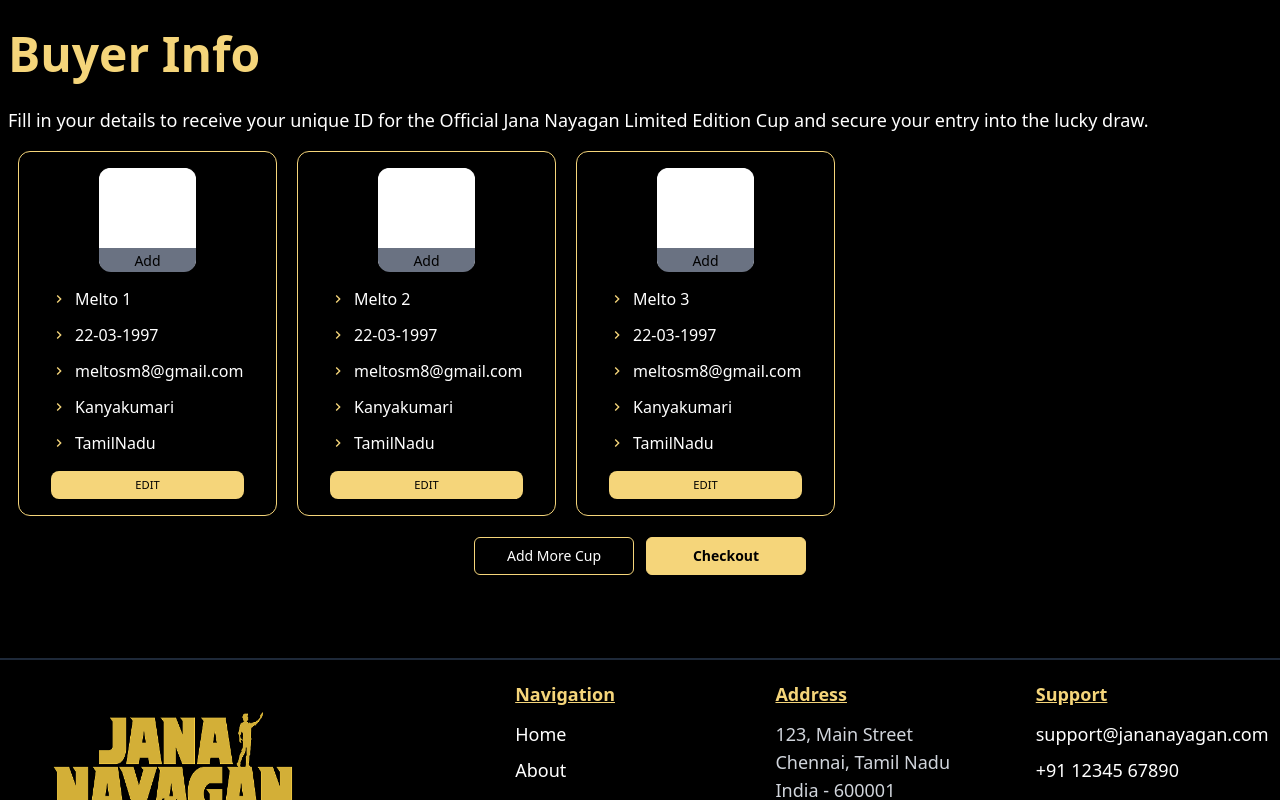
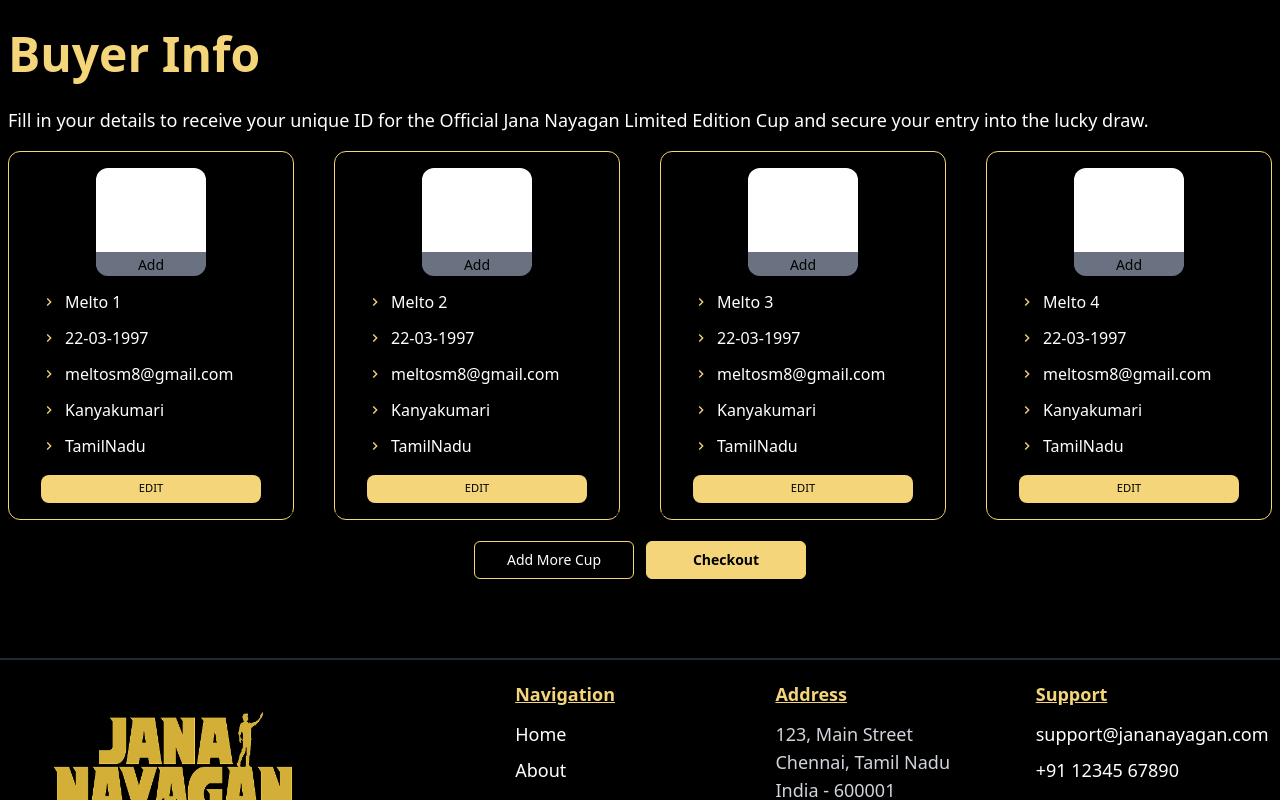
Before and after one commit to sugimx/jananayagan, a Next.js app: page /product in a window 1280 px wide. Shown: the part 590-1390 px from the top of the page. Built offline with nearby package versions, Linux system fonts and the light colour scheme.

Commit message:
slider error is fixed

```diff
--- a/package.json
+++ b/package.json
@@ -14,8 +14,7 @@
     "react": "19.1.0",
     "react-dom": "19.1.0",
     "react-icons": "^5.5.0",
-    "react-slick": "^0.31.0",
-    "slick-carousel": "^1.8.1"
+    "swiper": "^12.0.2"
   },
   "devDependencies": {
     "@eslint/eslintrc": "^3",
@@ -23,7 +22,6 @@
     "@types/node": "^20",
     "@types/react": "^19",
     "@types/react-dom": "^19",
-    "@types/react-slick": "^0.23.13",
     "eslint": "^9",
     "eslint-config-next": "15.5.4",
     "tailwindcss": "^4.1.13",
--- a/src/app/globals.css
+++ b/src/app/globals.css
@@ -52,3 +52,7 @@
 .slick-list {
   margin: 0 -10px;
 }
+
+.slider-card {
+  min-width: 200px;
+}
--- a/src/components/layouts/user/AddMoreForm.tsx
+++ b/src/components/layouts/user/AddMoreForm.tsx
@@ -8,7 +8,10 @@ const AddMoreForm = () => {
     return (
         <>
             <div className='absolute top-20 w-full md:flex justify-center items-center'>
-                <div className='bg-black border-1 border-[#F5D57A] w-full md:w-[50%] lg:w-[30%] md:h-full px-3 md:px-10 py-5 rounded-xl'>
+                <div className='bg-black border-1 border-[#F5D57A] w-full md:w-[50%] lg:w-[30%] md:h-full px-3 md:px-10 py-5 rounded-xl relative'>
+                    <div className='w-full h-5 absolute top-0 left-0 flex justify-end px-2 py-3'>
+                        <FaUserEdit />
+                    </div>
                     <div>
                         <h1 className='text-[#F5D57A] text-[1.5rem] font-semibold'>Buyer Info</h1>
                         <p className='text-sm'>Fill in your details to receive your unique ID for the Official Jana Nayagan Collector’s Mug and secure your entry into the lucky draw.</p>
@@ -28,7 +31,7 @@ const AddMoreForm = () => {
                         </div>
                         <div className='bg-white flex text-black items-center h-10'>
                             <FaGift className='text-[2.8rem] px-3' />
-                            <input type="text" name="name" className='h-full w-full outline-none' placeholder='Name' />
+                            <input type="date" name="dob" className='h-full w-full outline-none' placeholder='DOB' />
                         </div>
                         <div className='bg-white flex text-black items-center h-10'>
                             <FaUserEdit className='text-[2.8rem] px-3' />
--- a/src/components/layouts/user/BuyerInfo.tsx
+++ b/src/components/layouts/user/BuyerInfo.tsx
@@ -1,7 +1,5 @@
 import React from 'react'
 import Container from './Container'
-import "slick-carousel/slick/slick.css";
-import "slick-carousel/slick/slick-theme.css";
 import BuyerSlider from './BuyerSlider'
 
 const BuyerInfo = () => {
--- a/src/components/layouts/user/BuyerSlider.tsx
+++ b/src/components/layouts/user/BuyerSlider.tsx
@@ -1,48 +1,61 @@
 "use client"
 
 import React from 'react'
-import Slider from 'react-slick';
-import "slick-carousel/slick/slick.css";
-import "slick-carousel/slick/slick-theme.css";
 import Image from 'next/image';
 import { MdKeyboardArrowRight } from "react-icons/md"
 import AddMoreForm from './AddMoreForm';
 
+import { Swiper, SwiperSlide } from 'swiper/react'
+import { Scrollbar, A11y } from 'swiper/modules'
+import 'swiper/css';
+import 'swiper/css/navigation';
+import 'swiper/css/pagination';
+import 'swiper/css/scrollbar';
+
 const BuyerSlider = () => {
     const [ toggle, setToggle ] = React.useState(false)
-    const arr = [1, 2, 3]
-    const getSlides = (desired: number) => Math.min(desired, arr.length)
+    const arr = [1, 2, 3, 4, 5, 6, 7]
 
     function handleToggle() {
         setToggle((prev) => !prev)
     }
 
     return (
-        <>
-            <Slider
-                key={arr.length}
-                slidesToShow={getSlides(6)}
-                slidesToScroll={getSlides(6)}
-                infinite={false}
-                speed={500}
-                arrows={false}
-                responsive={[
-                    {
-                        breakpoint: 1250,
-                        settings: { slidesToShow: getSlides(4), slidesToScroll: getSlides(4) }
+        <div className='w-full overflow-hidden'>
+            <Swiper
+                modules={[Scrollbar, A11y]}
+                spaceBetween={50}
+                slidesPerView={5}
+                scrollbar={{ draggable: true }}
+                breakpoints={{
+                    200: {
+                        slidesPerView: 1,
+                        spaceBetween: 20,
                     },
-                    {
-                        breakpoint: 1024,
-                        settings: { slidesToShow: getSlides(3), slidesToScroll: getSlides(3) },
+                    400: {
+                        slidesPerView: 2,
+                        spaceBetween: 20,
                     },
-                    {
-                        breakpoint: 600,
-                        settings: { slidesToShow: getSlides(2), slidesToScroll: getSlides(2) },
+                    768: {
+                        slidesPerView: 3,
+                        spaceBetween: 30,
                     },
-                ]}
-                className="md:!flex md:!gap-5"
+                    1024: {
+                        slidesPerView: 4,
+                        spaceBetween: 40,
+                    },
+                    1300: {
+                        slidesPerView: 5,
+                        spaceBetween: 40,
+                    },
+                    1650: {
+                        slidesPerView: 6,
+                        spaceBetween: 40,
+                    },
+                }}
             >
                 {arr.map((item, i) => (
+                    <SwiperSlide>
                         <div className='border-1 border-[#F5D57A] flex-1 py-4 px-2 rounded-xl md:flex-0 md:px-8' key={i}>
                             <div className='flex items-center flex-col'>
                                 <div className='flex flex-col items-center relative bg-white w-[50%] rounded-xl'>
@@ -81,14 +94,15 @@ const BuyerSlider = () => {
                             </div>
                             <button className='w-full h-7 bg-[#F5D57A] rounded-lg text-black uppercase text-[0.7rem] cursor-pointer'>Edit</button>
                         </div>
+                    </SwiperSlide>
                 ))}
-            </Slider>
+            </Swiper>
             <div className='w-full h-20 flex justify-center items-center gap-3'>
                 <button className='bg-black w-40 text-sm rounded-md border-1 border-[#F5D57A] py-2 cursor-pointer' onClick={handleToggle}>Add More Cup</button>
                 <button className='bg-[#F5D57A] w-40 text-sm rounded-md border-1 border-[#F5D57A] py-2 text-black font-semibold cursor-pointer'>Checkout</button>
             </div>
             {toggle && <AddMoreForm />}
-        </>
+        </div>
     )
 }
 
```
Also changed, not shown: 1 other file (tests, documents, lock files or other folders). Lines whose indentation alone changed are shown as unchanged.
